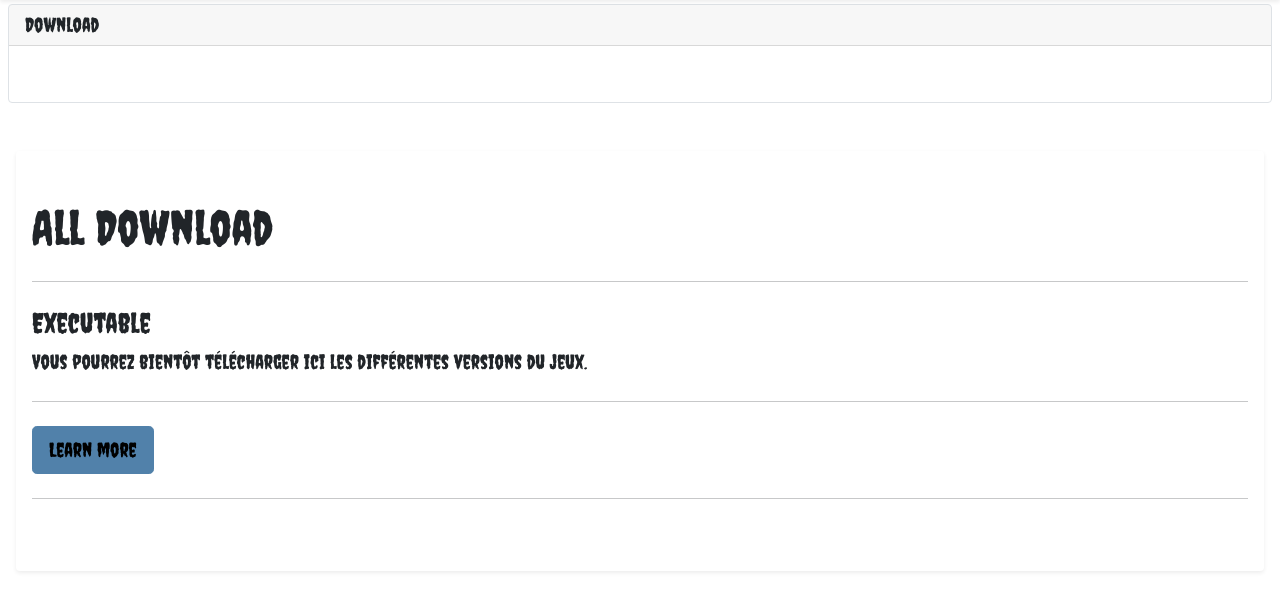
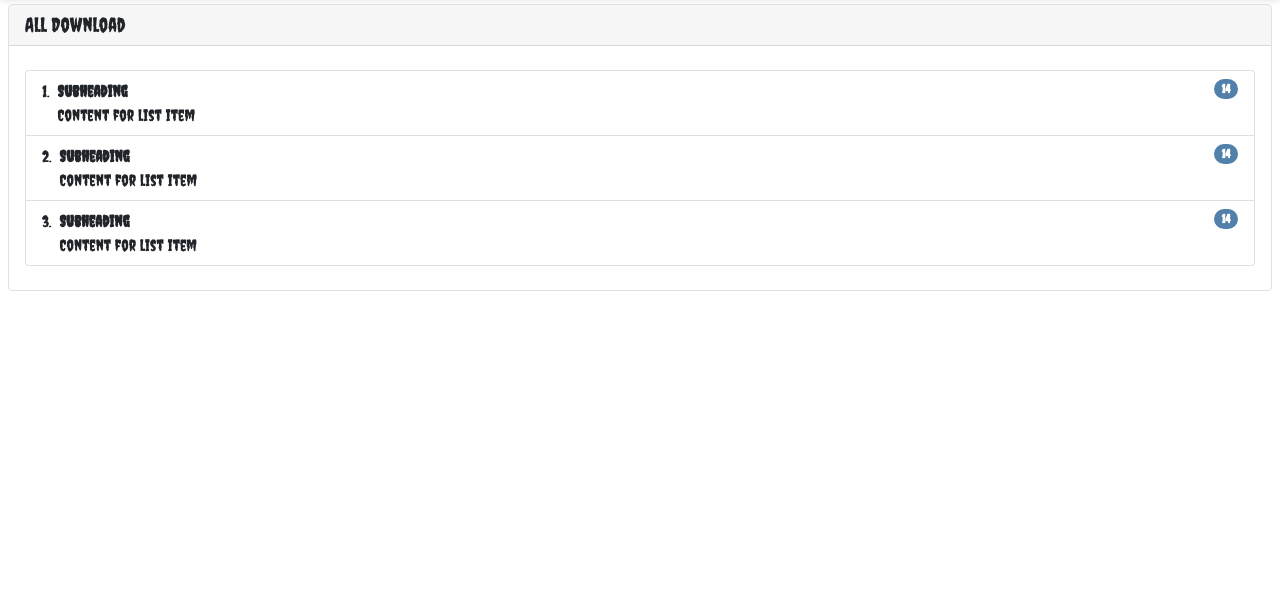
Before and after one commit to Strikeshyni/WebSite-ArtificialPsycho, a PHP site: page /Artificial_psycho/download.php in a window 1280 px wide. Shown: the part 56-667 px from the top of the page. Run offline with PHP 8.4, Linux system fonts and the light colour scheme.

Commit message:
download 2

```diff
--- a/Artificial_psycho/download.php
+++ b/Artificial_psycho/download.php
@@ -14,22 +14,32 @@ echo $myheader->getaddheader();
 <p style='margin-top:60px;'>
 
 <div class='card border border-dark mx-2 h-65'>
-  <h5 class='card-header bg-dark text-light'>Download</h5>
+  <h5 class='card-header bg-dark text-light'>All Download</h5>
   <div class='card-body py-4 bg-secondary h-100'>
-    <h4 class='card-title'></h4>
-    <p class='card-text'></p>
+  <ol class="list-group list-group-numbered">
+  <li class="list-group-item d-flex justify-content-between align-items-start">
+    <div class="ms-2 me-auto">
+      <div class="fw-bold">Subheading</div>
+      Content for list item
+    </div>
+    <span class="badge bg-primary rounded-pill">14</span>
+  </li>
+  <li class="list-group-item d-flex justify-content-between align-items-start">
+    <div class="ms-2 me-auto">
+      <div class="fw-bold">Subheading</div>
+      Content for list item
+    </div>
+    <span class="badge bg-primary rounded-pill">14</span>
+  </li>
+  <li class="list-group-item d-flex justify-content-between align-items-start">
+    <div class="ms-2 me-auto">
+      <div class="fw-bold">Subheading</div>
+      Content for list item
+    </div>
+    <span class="badge bg-primary rounded-pill">14</span>
+  </li>
+</ol>
   </div>
-</div>
-
-
-<div class='justify-content-around shadow-sm py-5 px-3 mx-3 mt-5 mb-1 bg-light rounded'>
-  <h1 class='display-5'>All Download</h1>
-  <hr class='my-4'>
-  <h3>Executable</h3>
-  <p class='lead'>Vous pourrez bientôt télécharger ici les différentes versions du jeux.</p>
-  <hr class='my-4'>
-  <p class='lead'><a class='btn btn-primary btn-lg' href='#' role='button'>Learn more</a></p>
-  <hr class='my-4'>
 </div>
 </body>
 </html>
```
